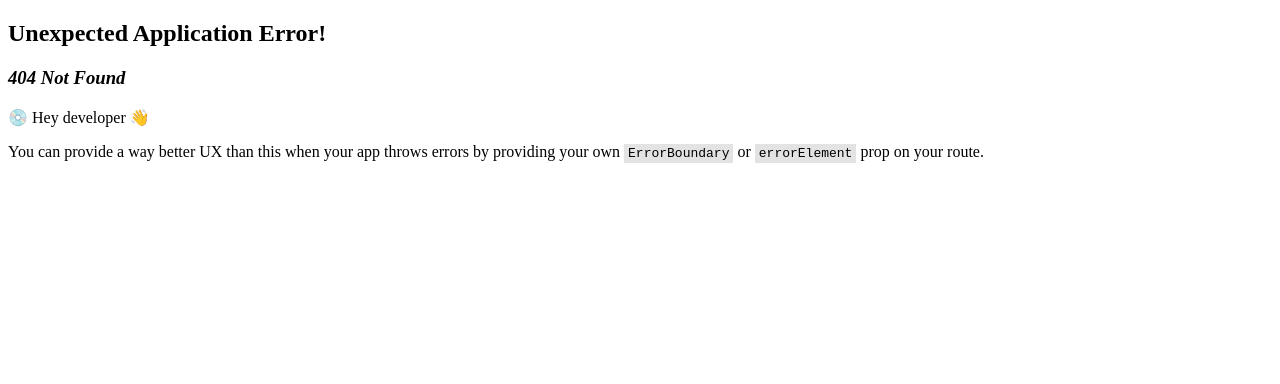
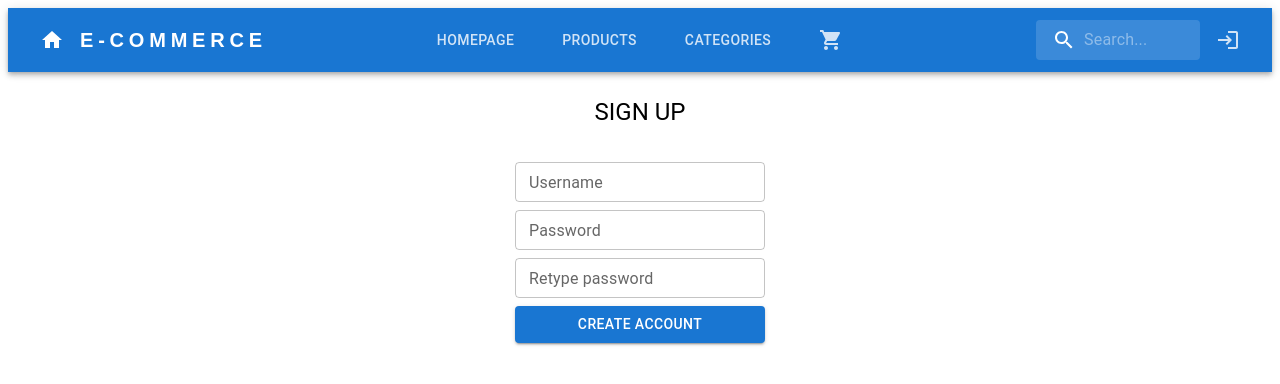
Before and after one commit to Dm7add96412/ecommerce, a React (Vite) app: page /signuppage in a window 1280 px wide. Before the commit this address had no page. Shown: the top 384 px of the page. Built offline with nearby package versions, Linux system fonts and the light colour scheme.

Commit message:
added a signup page, fixed some UI from products page and product page, added signup functions and started delete profile function

```diff
--- a/src/components/ProfileContent.tsx
+++ b/src/components/ProfileContent.tsx
@@ -1,4 +1,4 @@
-import { Alert, Box, Button, Typography } from "@mui/material"
+import { Alert, Box, Button, Link, Typography } from "@mui/material"
 import { useEffect, useState } from "react"
 import { useNavigate } from "react-router-dom"
 
@@ -40,6 +40,10 @@ const ProfileContent = () => {
         navigate('/login')
     }
 
+    const deleteAccount = () => {
+        window.confirm('Are you sure you want to delete your account?')
+    }
+
     return (
         <Box sx={{
             width: { xs: 200, md: 300 },
@@ -53,6 +57,13 @@ const ProfileContent = () => {
             <Typography>Your shopping cart has <b>{data?.cart?.length}</b> items</Typography>
             <Typography>Happy shopping!</Typography>
             <Button variant='contained' onClick={logOut}>Logout</Button>
+            <Link variant="subtitle1"
+                color="error"
+                underline="none"
+                onClick={deleteAccount}
+                sx={{ cursor: 'pointer' }}>
+                    Delete account
+            </Link>
             {fetchError && <Alert sx={{ alignItems: 'center', justifyContent: 'center' }}
                 color="error"
                 variant="standard">
--- a/src/components/RenderProducts.tsx
+++ b/src/components/RenderProducts.tsx
@@ -132,7 +132,7 @@ const RenderProducts:React.FC<RenderProductsProp> = ({ productsList }) => {
                 {productsPaginated.map(product => (
                     <Grid2 size={{ xs: 3, sm: 3, md: 3, lg: 3 }}
                         key={product.id}
-                        sx={{ display: 'flex', justifyContent: 'center', padding: 0.5 }}>
+                        sx={{ display: 'flex', justifyContent: 'center', padding: 0.5, width: 370, minWidth: 370 }}>
                         <Link component={RouterLink}
                             to={`/singleproduct/${product.id}`}
                             style={{ textDecoration: 'none', display: 'block', width: '100%' }}
@@ -142,9 +142,8 @@ const RenderProducts:React.FC<RenderProductsProp> = ({ productsList }) => {
                                     transform: 'scale(1.04)'
                                 }
                             }}>
-                            <Card sx={{ width: { xs: 370, md: 700 },
-                                maxWidth: '100%',
-                                minHeight: { xs: 370, md: '100%' },
+                            <Card sx={{ width: '100%',
+                                height: 370,
                                 display: 'flex',
                                 flexDirection: 'column',
                                 alignItems: 'center',
--- a/src/pages/LoginPage.tsx
+++ b/src/pages/LoginPage.tsx
@@ -55,7 +55,8 @@ const LoginPage = () => {
             justifyContent: 'center',
             padding: 2,
             gap: 1,
-            textAlign: 'center' }}>
+            textAlign: 'center',
+            width: 250  }}>
             <Typography variant='h5'>LOGIN</Typography>
             <br/>
             <Box sx={{ display: 'flex',
@@ -82,7 +83,7 @@ const LoginPage = () => {
                 <Link variant="h6"
                     underline="none"
                     component={RouterLink}
-                    to={'/'}>
+                    to={'/signuppage'}>
                     SIGN UP
                 </Link>
                 {loginError && <Alert sx={{ alignItems: 'center', justifyContent: 'center' }}
--- a/src/pages/ProductPage.tsx
+++ b/src/pages/ProductPage.tsx
@@ -30,7 +30,7 @@ const ProductPage = () => {
     return (
         <Box sx={{ display: 'flex', flexDirection: 'row', justifyContent: 'center', alignContent: 'center' }}>
             {isLoading && <CircularProgress/>}
-            {(isError || productId === '') && <Alert sx={{ alignItems: 'center' }}
+            {(isError || productId === '') && <Alert sx={{ alignItems: 'center', mt: 2 }}
                 color="error"
                 variant="standard">
                 Failed fetching product data</Alert>}
@@ -46,7 +46,7 @@ const ProductPage = () => {
                             <Grid2 size={{ xs: 3, sm: 3, md: 3, lg: 3 }}
                                 key={`${data.id}+${index}`}
                                 sx={{ justifyContent: 'center',
-                                    width: '100%',
+                                    width: 370, minWidth: 370,
                                     padding: 1 }}>
                                 <img src={image} alt='' style={{ width: '100%', height: '100%', objectFit: 'cover' }} />
                             </Grid2>
--- a/src/pages/Root.tsx
+++ b/src/pages/Root.tsx
@@ -52,6 +52,10 @@ const Root = () => {
             setUserId(authUserId)
         }
     }, [authToken, authUserId])
+
+    useEffect(() => {
+        setOpen(false)
+    }, [location.pathname])
 
     return (
         <Box sx={{ flexGrow: 1}} justifyItems='center'>
@@ -154,10 +158,10 @@ const Root = () => {
                         {authToken ?
                             <Box>
                                 <IconButton color='inherit'
-                                onClick={toggleDrawer(true)}
-                                    sx={{ boxShadow: location.pathname === '/profilepage' ? '0 2px 8px rgba(0,0,0,0.25)' : 'none',
+                                    onClick={toggleDrawer(true)}
+                                    /* sx={{ boxShadow: location.pathname === '/profilepage' ? '0 2px 8px rgba(0,0,0,0.25)' : 'none',
                                         opacity: location.pathname === '/profilepage' ? 1 : 0.8
-                                    }}>
+                                    }} */>
                                     <AccountCircleIcon/>
                                 </IconButton>
                                     <Drawer open={open} onClose={toggleDrawer(false)} anchor='right'>
--- /dev/null
+++ b/src/pages/SignUpPage.tsx
@@ -0,0 +1,103 @@
+import { Alert, Box, Button, CircularProgress, TextField, Typography } from "@mui/material"
+import { useState } from "react"
+import { useCreateUseMutation } from "../redux/api/userApi"
+import { isApiError } from "../utils/apiError"
+import { useNavigate } from "react-router-dom"
+
+const SignUpPage = () => {
+    const navigate = useNavigate()
+    const [username, setUserName] = useState<string>('')
+    const [password, setPassword] = useState<string>('')
+    const [retypePassword, setRetypePassword] = useState<string>('')
+    const [error, setError] = useState<string | null>(null)
+    const [passwordError, setPasswordError] = useState<boolean>(false)
+    const [success, setSuccess] = useState<boolean>(false)
+    const [loading, setLoading] = useState<boolean>(false)
+    const [createUser] = useCreateUseMutation()
+
+    const handleSignUp = async (event: React.FormEvent<HTMLFormElement>) => {
+        event.preventDefault()
+        setError('')
+        setPasswordError(false)
+        setLoading(true)
+        if (password !== retypePassword) {
+            setError('Passwords do not match')
+            setPasswordError(true)
+            setLoading(false)
+            return
+        }
+        try {
+            const result = await createUser({ username, password }).unwrap()
+            if (result) {
+                setSuccess(true)
+                setTimeout(() => {
+                    setLoading(false)
+                    navigate('/login')
+                }, 5000)
+            }
+        } catch (err: unknown) {
+            if (isApiError(err)) {
+                setError(err.data.error)
+            } else {
+                setError('Failed to create user')
+            }
+        }
+        setLoading(false)
+    }
+
+    return (
+        <Box sx={{ display: 'flex',
+            flexDirection: 'column',
+            justifyContent: 'center',
+            padding: 2,
+            gap: 1,
+            textAlign: 'center',
+            width: 250 }}>
+            <Typography variant='h5'>SIGN UP</Typography>
+            <br/>
+            <Box sx={{ display: 'flex',
+                    flexDirection: 'column',
+                    gap: 1 }}
+                    component='form'
+                    onSubmit={handleSignUp}>
+                <TextField
+                    label='Username'
+                    variant='outlined'
+                    size='small'
+                    type="text"
+                    value={username}
+                    onChange={event => setUserName(event.target.value)}/>
+                <TextField
+                    label='Password'
+                    variant='outlined'
+                    size='small'
+                    type='password'
+                    value={password}
+                    error={passwordError ? true : false}
+                    onChange={event => setPassword(event.target.value)}/>
+                <TextField
+                    label='Retype password'
+                    variant='outlined'
+                    size='small'
+                    type='password'
+                    value={retypePassword}
+                    error={passwordError ? true : false}
+                    onChange={event => setRetypePassword(event.target.value)}/>
+                <Button variant='contained' type='submit' loading={loading}>Create account</Button>
+                {(error) && <Alert sx={{ alignItems: 'center', justifyContent: 'center' }}
+                    color="error"
+                    variant="standard">
+                    {error}</Alert>}
+                {success && <Box sx={{ justifyItems: 'center', padding: 1 }}>
+                    <Alert sx={{ alignItems: 'center', justifyContent: 'center', mb: 2 }}
+                        color="success"
+                        variant="standard">
+                        Account creation successful! Redirecting...</Alert>
+                        <CircularProgress/>
+                    </Box>}
+            </Box>
+        </Box>
+    )
+}
+
+export default SignUpPage
--- a/src/redux/api/userApi.ts
+++ b/src/redux/api/userApi.ts
@@ -26,9 +26,17 @@ const userApi = createApi({
                 body: cartItem
             }),
             invalidatesTags: ['User']
+        }),
+        createUse: builder.mutation<User, User>({
+            query: (user) => ({
+                url: '/',
+                method: 'POST',
+                body: user
+            }),
+            invalidatesTags: ['User']
         })
     })
 })
 
-export const { useFetchUserQuery, useUpdateUserMutation } = userApi
+export const { useFetchUserQuery, useUpdateUserMutation, useCreateUseMutation } = userApi
 export default userApi
```
Also changed, not shown: src/App.tsx (+4 -3 lines).
